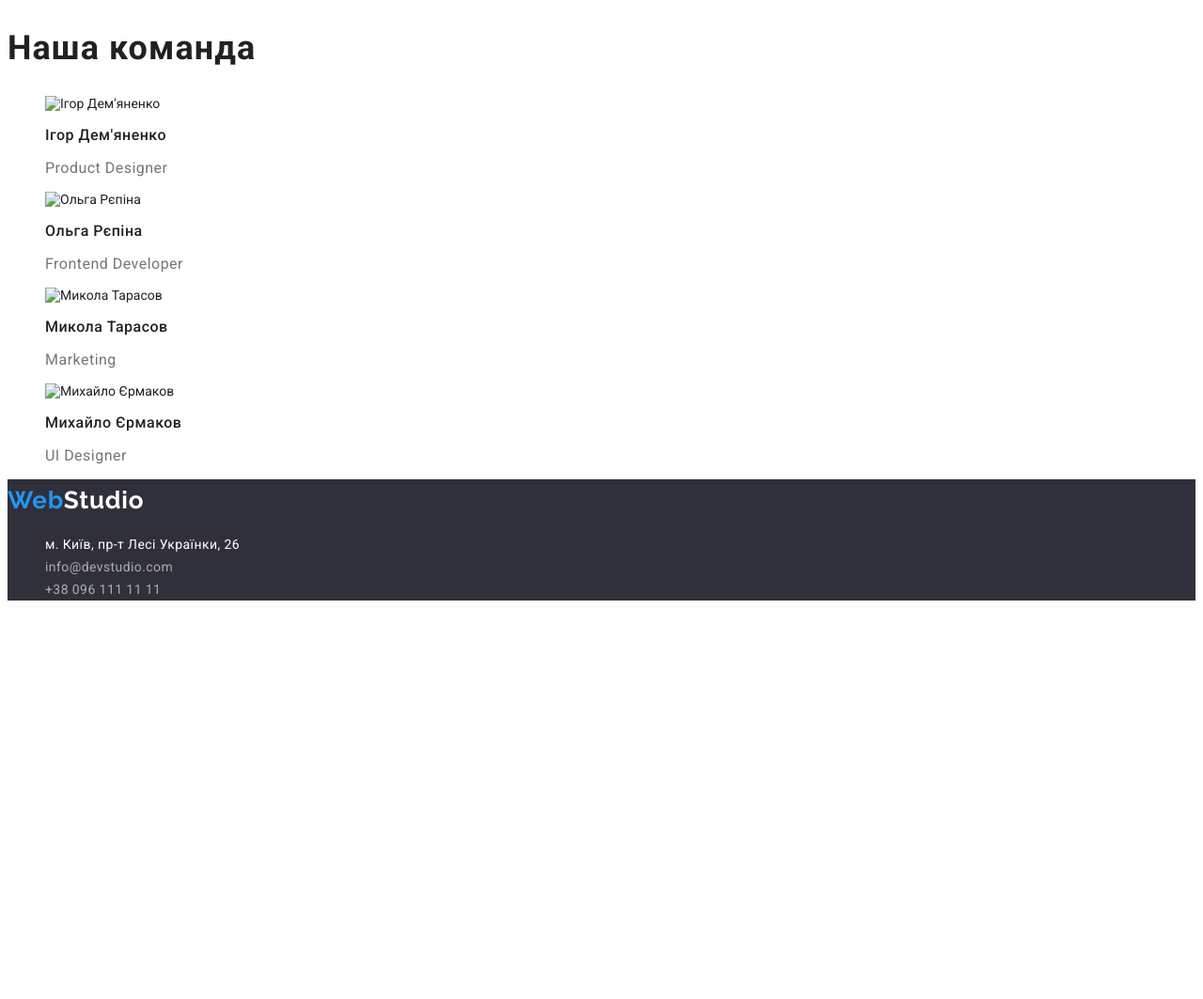
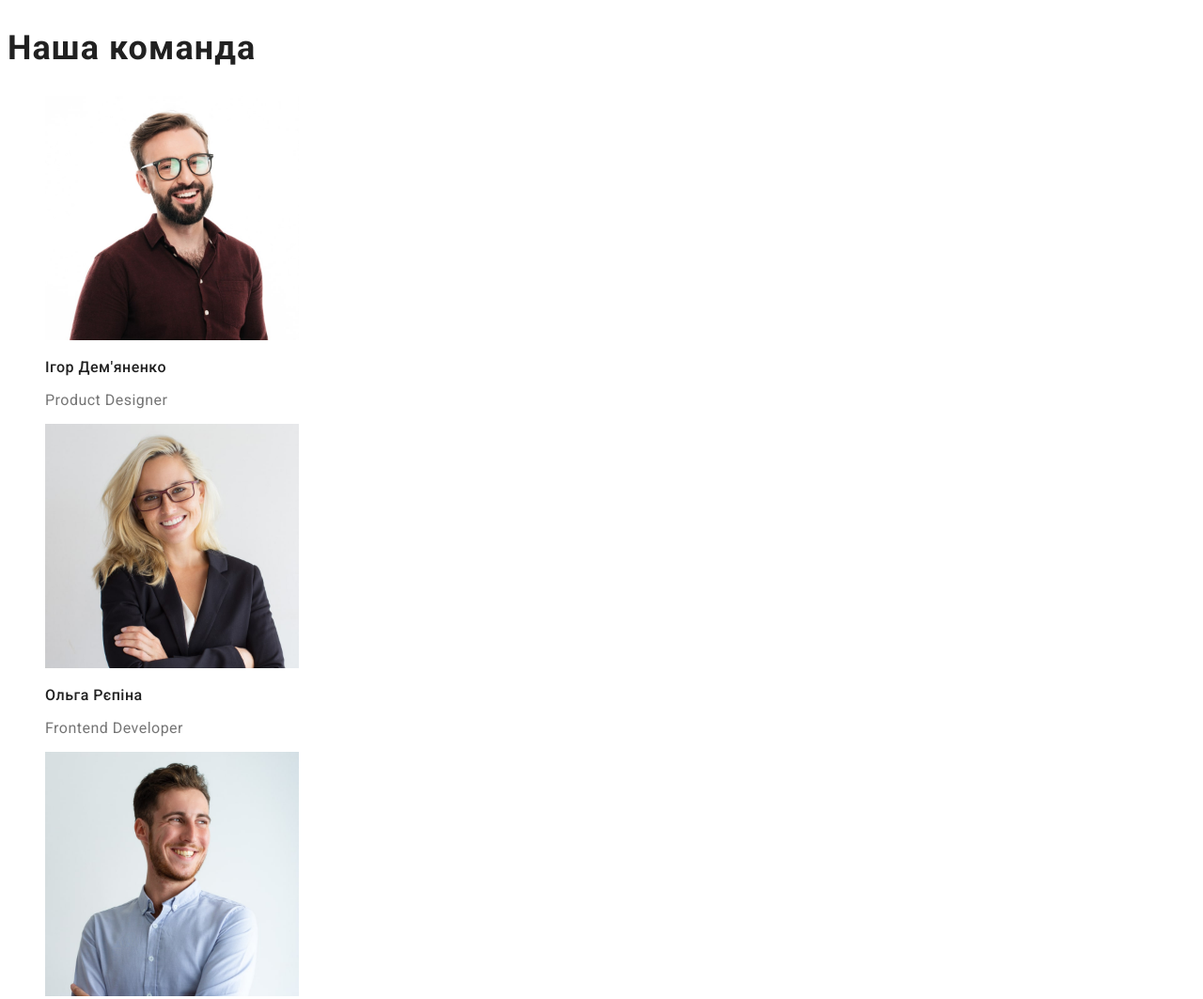
Before and after one commit to Ruslan-Karnaukh/goit-markup-hw-01, a plain HTML site: page index.html in a window 1280 px wide. Shown: the part 1315-2378 px from the top of the page at 94% size. Before the commit the page ends 1968 px from the top, so only its background shows below. Drawn offline with Linux system fonts and the light colour scheme.

Commit message:
Update index.html

```diff
--- a/index.html
+++ b/index.html
@@ -112,7 +112,7 @@
           <li>
             <img
               class="team-image"
-              src="./images/igor1.jpg"
+              src="./images/igor.jpg"
               alt="Ігор Дем'яненко"
               width="270"
               height="260"
@@ -123,7 +123,7 @@
           <li>
            <img
               class="team-image"
-              src="./images/olga1.jpg"
+              src="./images/olga.jpg"
               alt="Ольга Рєпіна"
               width="270"
               height="260"
@@ -135,7 +135,7 @@
           <li>
             <img
               class="team-image"
-              src="./images/mukola1.jpg"
+              src="./images/mukola.jpg"
               alt="Микола Тарасов"
               width="270"
               height="260"
@@ -147,7 +147,7 @@
           <li>
             <img
               class="team-image"
-              src="./images/misha1.jpg"
+              src="./images/misha.jpg"
               alt="Михайло Єрмаков"
               width="270"
               height="260"
```
